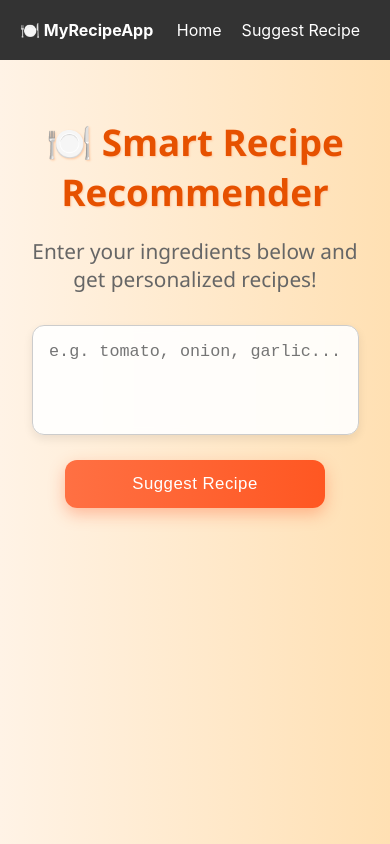
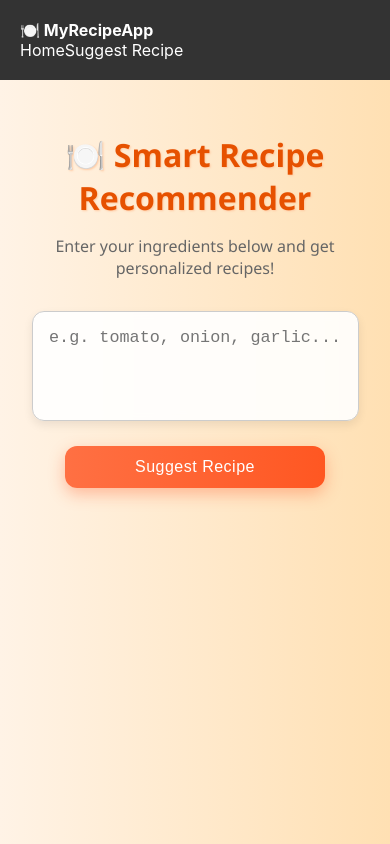
Before and after one commit to umeshsolanki2005/recipe-react-frontend, a React (Create React App) app: page /recommend in a window 390 px wide. Shown: the top 844 px of the page. Built offline with nearby package versions, Linux system fonts and the light colour scheme.

Commit message:
making website compatible to all devices

```diff
--- a/src/App.css
+++ b/src/App.css
@@ -67,3 +67,55 @@ body {
   object-fit: cover;
   border-radius: 8px;
 }
+
+/* Responsive Styles */
+@media screen and (max-width: 1024px) {
+  .card {
+    width: 85%;
+  }
+
+  .hero h1 {
+    font-size: 2.4rem;
+  }
+}
+
+@media screen and (max-width: 768px) {
+  .navbar {
+    flex-direction: column;
+    align-items: center;
+    gap: 0.5rem;
+  }
+
+  .hero h1 {
+    font-size: 2rem;
+  }
+
+  .hero button {
+    font-size: 0.95rem;
+    padding: 12px 24px;
+  }
+
+  .card {
+    width: 90%;
+  }
+}
+
+@media screen and (max-width: 480px) {
+  .hero h1 {
+    font-size: 1.6rem;
+  }
+
+  .hero button {
+    font-size: 0.9rem;
+    padding: 10px 20px;
+  }
+
+  .navbar {
+    padding: 0.8rem 1rem;
+  }
+
+  .card {
+    width: 95%;
+    padding: 16px;
+  }
+}
--- a/src/components/Footer.css
+++ b/src/components/Footer.css
@@ -1,5 +1,4 @@
 /* src/components/Footer.css */
-
 .footer {
   background-color: #333;
   color: #eee;
@@ -30,7 +29,7 @@
   color: #ffa366;
 }
 
-  /* Responsive adjustments */
+/* Responsive adjustments for smaller devices */
 @media (max-width: 600px) {
   .footer {
     font-size: 0.85rem;
--- a/src/components/Navbar.css
+++ b/src/components/Navbar.css
@@ -5,14 +5,30 @@
   padding: 20px;
   display: flex;
   justify-content: space-between;
+  align-items: center;
+  flex-wrap: wrap;
 }
 
+/* Link styles */
 .navbar a {
   color: white;
   text-decoration: none;
   margin: 0 10px;
+  font-size: 1rem;
 }
 
 .navbar a:hover {
   text-decoration: underline;
 }
+
+/* Responsive layout */
+@media (max-width: 768px) {
+  .navbar {
+    flex-direction: column;
+    align-items: flex-start;
+  }
+
+  .navbar a {
+    margin: 10px 0;
+  }
+}
--- a/src/pages/Home.css
+++ b/src/pages/Home.css
@@ -3,11 +3,11 @@
 .home {
   text-align: center;
   padding: 2rem;
-    backdrop-filter: brightness(0.85);
+  backdrop-filter: brightness(0.85) blur(3px);
   animation: fadeIn 1.5s ease-in;
-    backdrop-filter: blur(3px);
 }
 
+/* Fade-in animation */
 @keyframes fadeIn {
   from {
     opacity: 0;
@@ -28,6 +28,7 @@
   animation: slideDown 1.2s ease-out;
 }
 
+/* Slide animation */
 @keyframes slideDown {
   from {
     opacity: 0;
@@ -52,6 +53,7 @@
   box-shadow: 0 6px 15px rgba(0, 0, 0, 0.2);
 }
 
+/* Pop-up animation */
 @keyframes popUp {
   from {
     opacity: 0;
@@ -69,7 +71,22 @@
 }
 
 /* Responsive Styles */
+@media screen and (max-width: 1024px) {
+  .home h1 {
+    font-size: 2.5rem;
+  }
+
+  .home button {
+    font-size: 1.1rem;
+    padding: 0.9rem 2.2rem;
+  }
+}
+
 @media screen and (max-width: 768px) {
+  .home {
+    padding: 1.5rem;
+  }
+
   .home h1 {
     font-size: 2.2rem;
   }
@@ -81,6 +98,10 @@
 }
 
 @media screen and (max-width: 480px) {
+  .home {
+    padding: 1rem;
+  }
+
   .home h1 {
     font-size: 1.8rem;
   }
--- a/src/pages/Recommend.css
+++ b/src/pages/Recommend.css
@@ -121,14 +121,28 @@
   to { opacity: 1; transform: scale(1); }
 }
 
-/* Responsive */
-@media (max-width: 768px) {
+/* Responsive Styles */
+@media screen and (max-width: 1024px) {
+  .input-box {
+    width: 75%;
+  }
+
+  .submit-btn {
+    width: auto;
+  }
+
+  .card {
+    width: 45%;
+  }
+}
+
+@media screen and (max-width: 768px) {
+  .title {
+    font-size: 2.3rem;
+  }
+
   .input-box {
     width: 90%;
-  }
-
-  .title {
-    font-size: 2.3rem;
   }
 
   .submit-btn {
@@ -139,3 +153,23 @@
     width: 90%;
   }
 }
+
+@media screen and (max-width: 480px) {
+  .title {
+    font-size: 2rem;
+  }
+
+  .subtitle {
+    font-size: 1rem;
+    padding: 0 1rem;
+  }
+
+  .submit-btn {
+    font-size: 1rem;
+    padding: 12px 24px;
+  }
+
+  .card {
+    width: 95%;
+  }
+}
```
Lines whose indentation alone changed are shown as unchanged.
